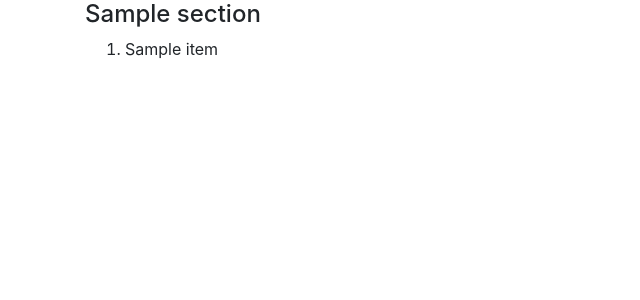
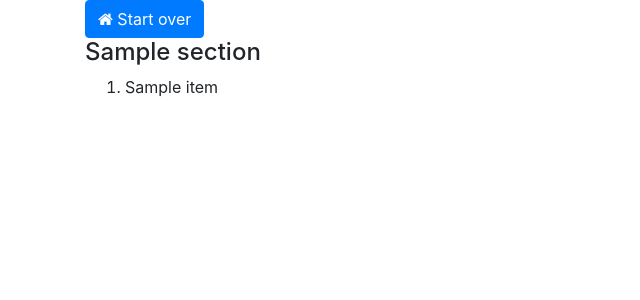
Before and after one commit to scottsbaldwin/agenda-from-trello-checklist, a Flask app: template templates/agenda.html in a window 1280 px wide. Shown: the top 300 px of the page, without its empty margins (0-640 px from the left). Run offline with Flask 2, Linux system fonts and the light colour scheme; the template is opened without the code that fills it: most values are stand-ins (such as "Sample title", 1, 10 or a date in 2020); some libraries are stand-ins or nearby versions.

Commit message:
Added start over button

```diff
--- a/templates/agenda.html
+++ b/templates/agenda.html
@@ -3,9 +3,11 @@
 <head>
     <title>Agenda</title>
     <link rel="stylesheet" href="https://stackpath.bootstrapcdn.com/bootstrap/4.4.1/css/bootstrap.min.css" integrity="sha384-Vkoo8x4CGsO3+Hhxv8T/Q5PaXtkKtu6ug5TOeNV6gBiFeWPGFN9MuhOf23Q9Ifjh" crossorigin="anonymous">
+    <link rel="stylesheet" href="https://cdnjs.cloudflare.com/ajax/libs/font-awesome/4.7.0/css/font-awesome.min.css">
 </head>
 <body>
     <div class="container-md">
+        <a href="/" class="btn btn-primary"><i class="fa fa-home"></i> Start over</a>
         {% if agenda %}
             {% for section in agenda %}
             <h4>{{ section }}</h4>
```
